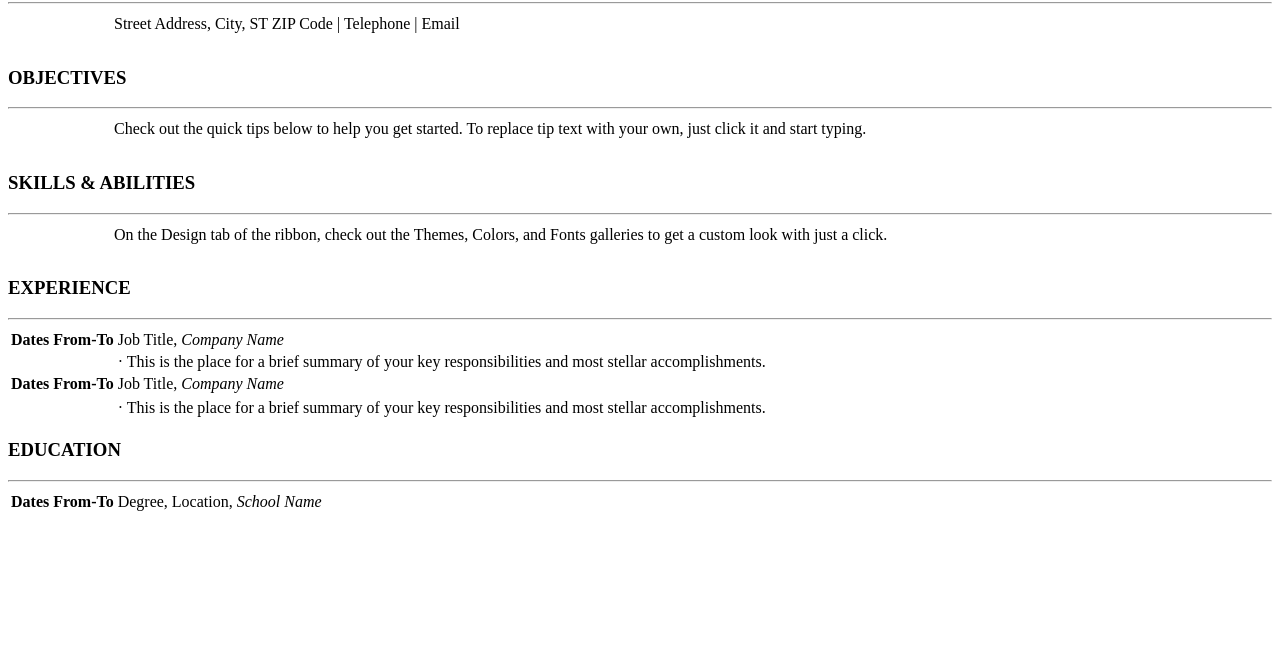
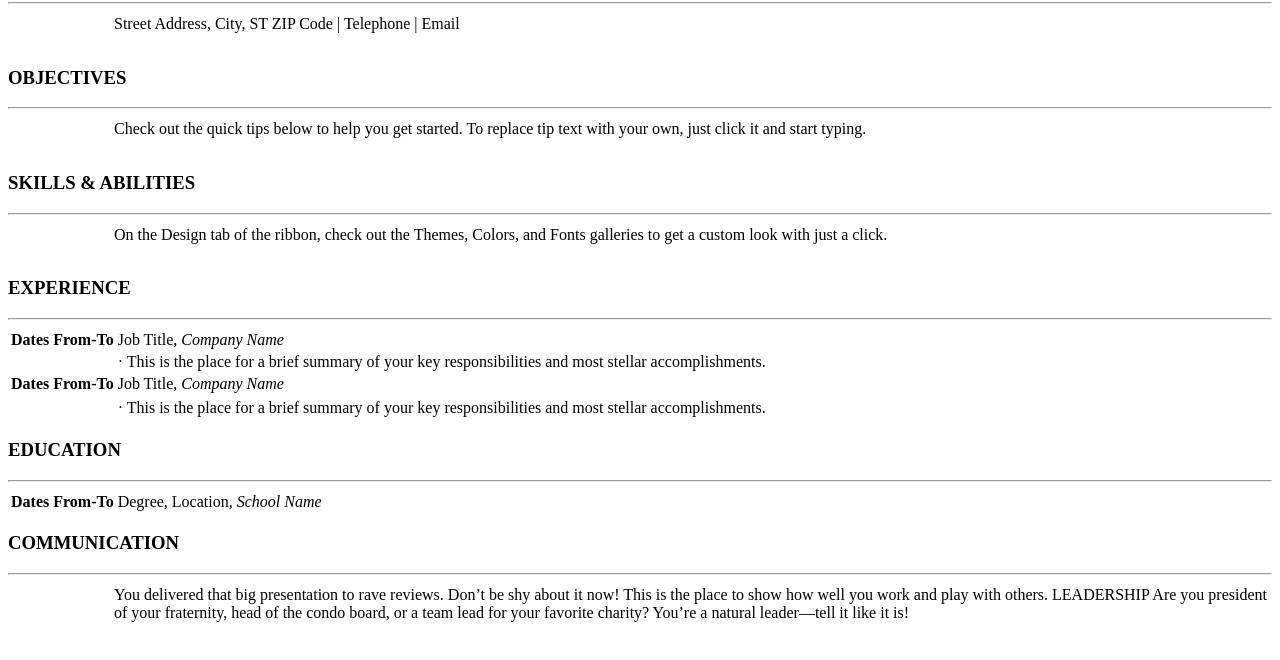
Before and after one commit to jhesikareal1/SimpleHtmlResume, a plain HTML site: page index.html in a window 1280 px wide. Shown: the part 78-738 px from the top of the page. Drawn offline with Linux system fonts and the light colour scheme.

Commit message:
STEP5: added communication in section 5

```diff
--- a/index.html
+++ b/index.html
@@ -122,7 +122,21 @@
         </table>
       </section>
       <!-- ------------------Section 5--------------------------- -->
-      <section></section>
+      <section>
+        <h3>COMMUNICATION</h3>
+        <hr/>
+        <table>
+          <tr>
+            <td class="header__td--empty"></td>
+            <td>You delivered that big presentation to rave reviews. Don’t be shy about it
+              now! This is the place to show how well you work and play with others.
+              LEADERSHIP
+              Are you president of your fraternity, head of the condo board, or a team
+              lead for your favorite charity? You’re a natural leader—tell it like it is!
+              </td>
+          </tr>
+        </table>
+      </section>
       <!-- ------------------Section 6--------------------------- -->
       <section></section>
       <!-- ------------------Section 7--------------------------- -->
```
